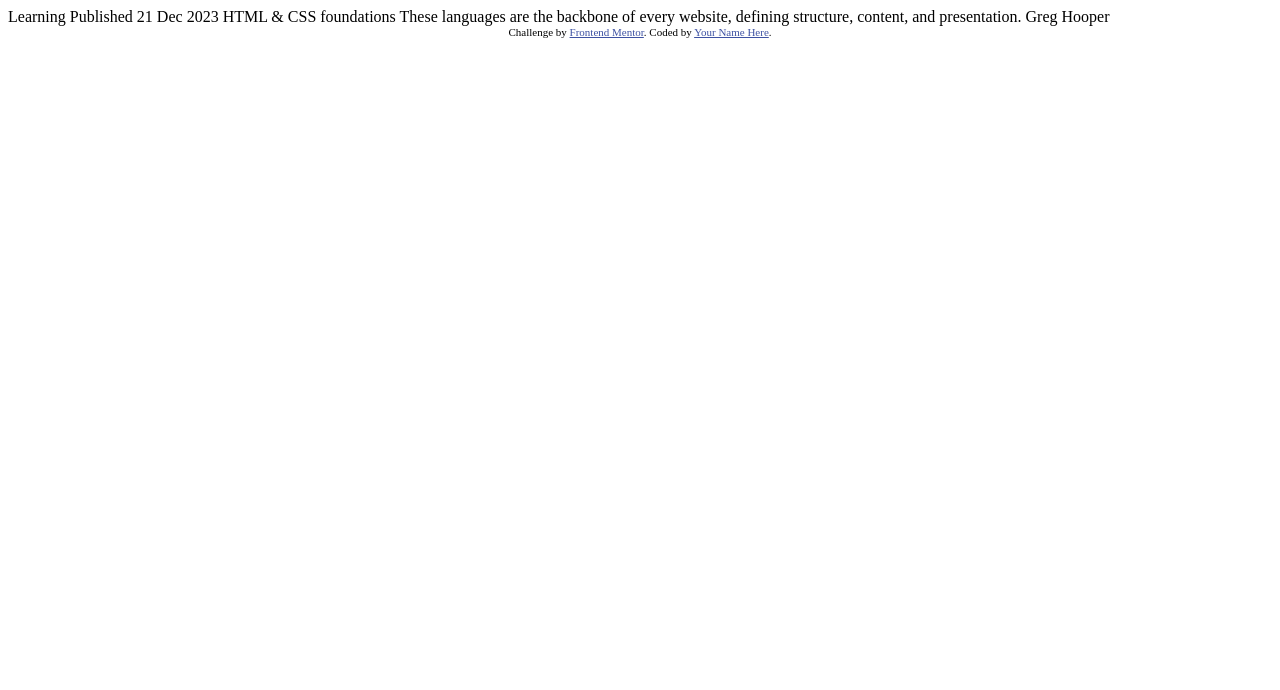
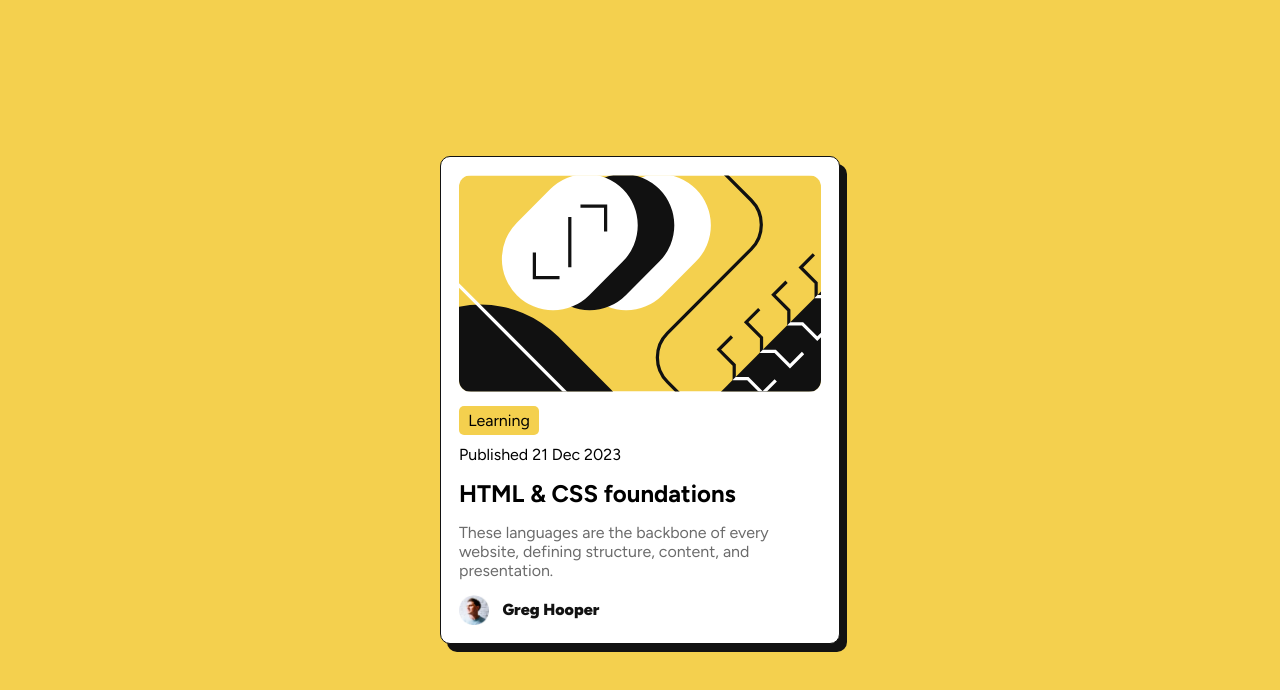
Before and after one commit to Jascran23/blog-preview-card, a plain HTML site: page index.html in a window 1280 px wide. Drawn offline with Linux system fonts and the light colour scheme.

Commit message:
estilizacao1

```diff
--- /dev/null
+++ b/css/style.css
@@ -0,0 +1,126 @@
+/*
+- Yellow: hsl(47, 88%, 63%)
+
+- White: hsl(0, 0%, 100%)
+
+- Gray 500: hsl(0, 0%, 42%)
+- Gray 950: hsl(0, 0%, 7%)
+*/
+
+*{
+    padding:0;
+    margin: 0;
+    box-sizing: border-box;
+    font-family: 'Figtree';
+}
+
+html,body{
+    height: 100%;
+}
+
+body{
+    background: hsl(47, 88%, 63%);
+    display: flex;
+    align-items: center;
+}
+
+
+.container{
+    margin: 0 auto;
+    display: block;
+    text-align: left;
+    width: 400px;
+    padding: 18px;
+    background: hsl(0, 0%, 100%);
+    border: 1px solid hsl(0, 0%, 7%);
+    border-radius: 10px;
+    box-shadow: 7px 8px 0 hsl(0, 0%, 7%);
+}
+
+.image-card{
+    border-radius: 12px;
+    width: 100%;
+}
+
+.container-learning{
+    text-align: center;
+    width: 80px;
+    padding: 5px 0;
+    margin-top: 10px;
+    border-radius: 5px;
+    background: hsl(47, 88%, 63%);
+}
+
+.container-published{
+    margin-top: 10px;
+    font-size: 16px;
+}
+
+.container-text{
+    margin-top: 15px;
+}
+
+.container-text h1{
+    margin-top: 15px;
+}
+
+.container-text p{
+    margin-top: 15px;
+    color: hsl(0, 0%, 42%);
+}
+
+.container-avatar{
+    width: auto;
+    height: 30px;
+    display: flex;
+    margin-top: 15px;
+}
+
+.avatar{
+    width: 12%;
+    height: 30px;
+}
+.avatar img{
+    width:30px;
+    height: 30px;
+}
+.container-avatar p{
+    height: 100%;
+    width: auto;
+    font-weight: 900;
+    color: hsl(0, 0%, 7%);
+    margin-top: 0;
+    display: flex;
+    align-items: center;
+}
+
+
+.attribution {
+    font-size: 11px;
+    text-align: center;
+    display: none;
+}
+.attribution a { color: hsl(228, 45%, 44%); }
+
+
+@media screen and (max-width: 451px) {
+    .container{
+        width: 80%;
+    }
+    .avatar{
+    margin-right: 10px;
+    }
+
+}
+
+
+
+@media screen and (max-width: 375px) {
+    .container{
+        width: 80%;
+    }
+    .avatar{
+    margin-right: 10px;
+    }
+
+}
--- a/index.html
+++ b/index.html
@@ -1,30 +1,46 @@
 <!DOCTYPE html>
-<html lang="en">
+<html lang="pt-br">
 <head>
   <meta charset="UTF-8">
+
+  <link rel="preconnect" href="https://fonts.googleapis.com">
+  <link rel="preconnect" href="https://fonts.gstatic.com" crossorigin>
+  <link href="https://fonts.googleapis.com/css2?family=Figtree:ital,wght@0,300..900;1,300..900&display=swap" rel="stylesheet">
+
   <meta name="viewport" content="width=device-width, initial-scale=1.0"> <!-- displays site properly based on user's device -->
+  <link rel="stylesheet" href="./css/style.css">
 
   <link rel="icon" type="image/png" sizes="32x32" href="./assets/images/favicon-32x32.png">
 
   <title>Frontend Mentor | Blog preview card</title>
 
-  <!-- Feel free to remove these styles or customise in your own stylesheet 👍 -->
+
   <style>
-    .attribution { font-size: 11px; text-align: center; }
-    .attribution a { color: hsl(228, 45%, 44%); }
-  </style>
+     </style>
 </head>
 <body>
+  <div class="container">
 
-  Learning
+    <img class="image-card" src="./assets/images/illustration-article.svg" alt="">
+    <p class="container-learning">Learning</p>
 
-  Published 21 Dec 2023
+    <p class="container-published">Published 21 Dec 2023</p>
+    <div class="container-text">
+      <h2>HTML & CSS foundations</h2>
 
-  HTML & CSS foundations
+      <p>These languages are the backbone of every website, defining structure, content, and presentation.</p>
 
-  These languages are the backbone of every website, defining structure, content, and presentation.
+      <div class="container-avatar">
+        <div class="avatar">
+          <img src="/assets/images/image-avatar.webp" alt="">
+        </div>
 
-  Greg Hooper
+        <p>Greg Hooper</p>
+
+
+      </div>
+    </div>
+  </div>
 
   <div class="attribution">
     Challenge by <a href="https://www.frontendmentor.io?ref=challenge" target="_blank">Frontend Mentor</a>.
```
Also changed, not shown: assets/images/Screenshot.png (added), 1 other file.
